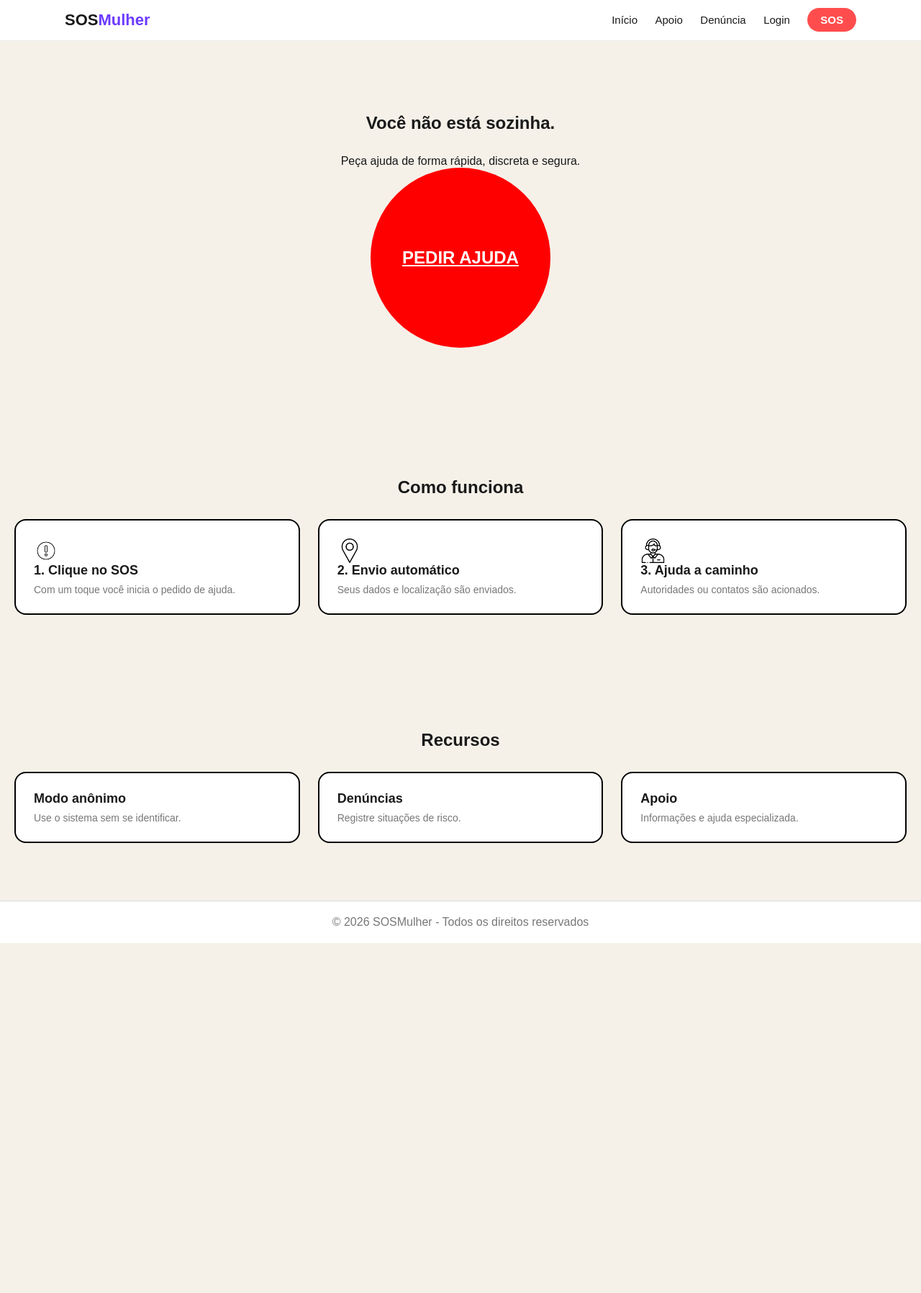
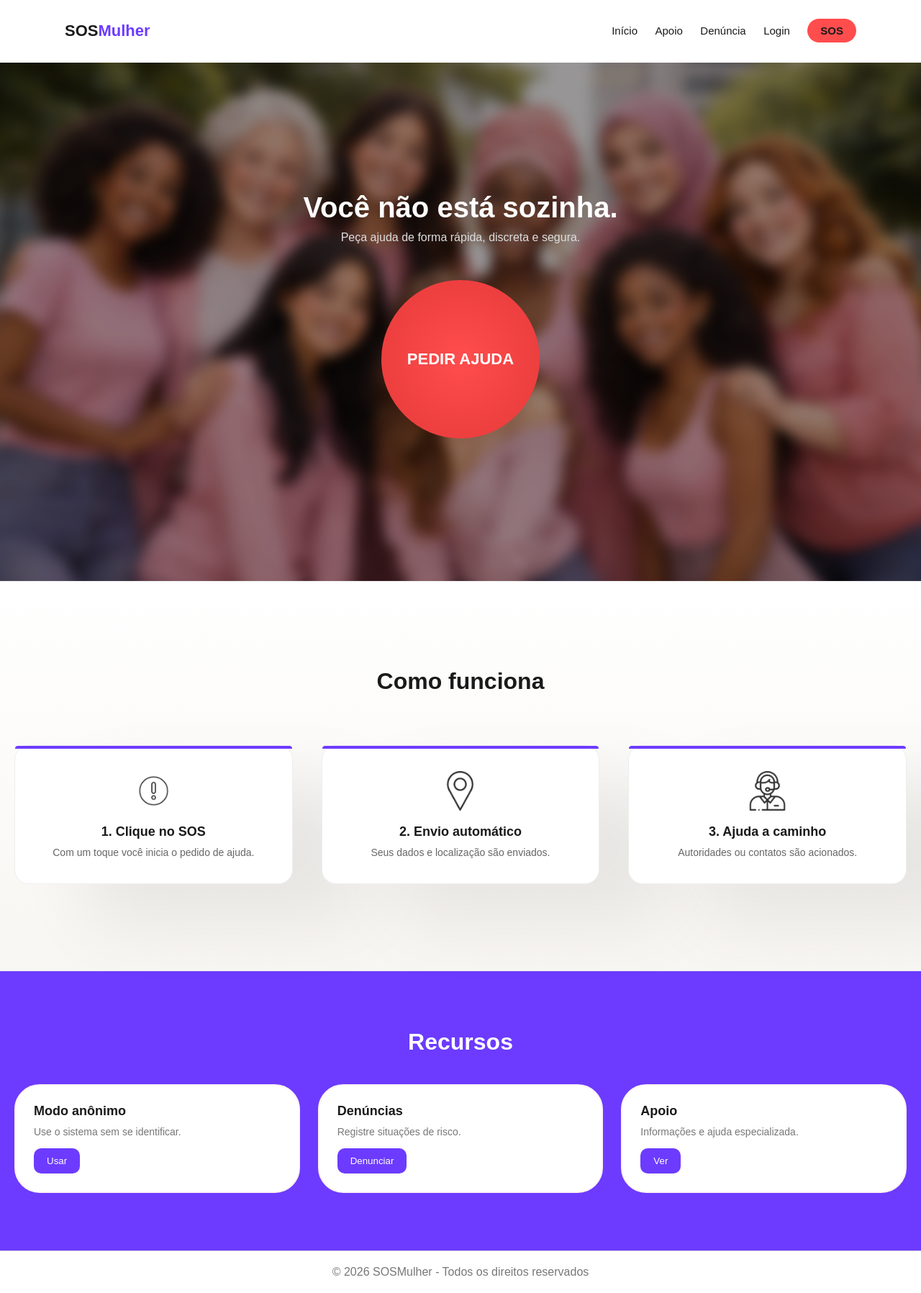
Before and after one commit to ferestevesr/sosmulherpi, a Python web app: template templates/index.html in a window 1280 px wide. Shown: the whole page at 72% size. Before the commit the page ends 1310 px from the top, so only its background shows below. Run offline with Jinja, Linux system fonts and the light colour scheme; the template is opened without the code that fills it, so the values that code supplies are empty.

Commit message:
atualização

```diff
--- a/css/style.css
+++ b/css/style.css
@@ -11,25 +11,22 @@
         color: #1a1a1a;
     }
 
-
     /* HEADER */
     .header {
         background: #ffffff;
-    border-bottom: 1px solid #eee;
+        border-bottom: 1px solid #ffffff;
         position: sticky;
         top: 0;
         z-index: 1000;
     }
 
-  /* CONTAINER FLEX */
     .header-content {
         display: flex;
         justify-content: space-between;
         align-items: center;
-    padding: 15px 0;
+        padding: 30px 0;
     }
 
-  /* LOGO */
     .logo {
         font-size: 22px;
         font-weight: bold;
@@ -53,10 +50,10 @@
         color: #6c3bff;
     }
 
-  /* BOTÃO SOS NO NAV */
+    /* BOTÃO SOS NAV */
     .btn-sos-nav {
         background: #ff4d4d;
-    color: white !important;
+        color: white;
         padding: 8px 18px;
         border-radius: 20px;
         font-weight: bold;
@@ -77,108 +74,230 @@
 
     /* HERO */
 .hero {
-    padding: 100px 20px;
+    position: relative;
+    min-height: 90vh; /* ocupa a tela */
+    padding: 120px 20px;
+
     display: flex;
     flex-direction: column;
     align-items: center;
+    justify-content: center; /* centraliza vertical */
 
+    text-align: center;
+    overflow: hidden;
+
+    color: white;
 }
 
-  .hero-content {
-    display: flex;
-    align-items: center;
-    justify-content: space-between;
-    gap: 40px;
-  }
+/* FUNDO */
+.hero::before {
+    content: "";
+    position: absolute;
 
-  .hero-text h2 {
-    font-size: 2.8rem;
-    margin-bottom: 15px;
+    width: 100%;
+    height: 100%;
+
+    background: url("/img/img/imgfundo.png") no-repeat center;
+    background-size: cover;
+
+    top: 0;
+    left: 0;
+
+    filter: blur(8px) brightness(0.6); /* AQUI O SEGREDO */
+
+    transform: scale(1.1); /* evita bordas cortadas do blur */
+
+    z-index: 0;
 }
 
 
+/* CONTEÚDO NA FRENTE */
+.hero > * {
+    position: relative;
+    z-index: 1;
+}
 
+/* TEXTOS */
+.hero h2 {
+    font-size: 2.5rem;
+    margin-bottom: 10px;
+}
 
-  /* BOTÃO */
+.hero p {
+    color: #ddd; /* melhor contraste */
+    margin-bottom: 30px;
+}
+
+    /* BOTÃO SOS */
     .botao-ajuda {
-
-    width: 250px;
-    height: 250px;
-    background-color: red;
+        width: 220px;
+        height: 220px;
+        background: radial-gradient(circle, #ff4d4d, #e63939);
         color: white;
-    border: none;
         border-radius: 50%;
-    font-size: 24px;
+        font-size: 22px;
         font-weight: bold;
         cursor: pointer;
         display: flex;
         align-items: center;
         justify-content: center;
-    text-align: center;
-
+        margin: 20px auto;
+        text-decoration: none;
+        transition: 0.3s;
     }
 
     .botao-ajuda:hover {
-    background-color: rgb(139, 0, 0);
+        transform: scale(1.08);
+    }
 
-}
    /* SEÇÕES */
 section {
-    padding: 80px 20px;
+    padding: 120px 20px; /* mais respiro */
 }
 
 section h2 {
-    margin-bottom: 30px;
+    margin-bottom: 70px;
     text-align: center;
+    font-size: 2rem;
+}
+
+/* COMO FUNCIONA */
+.como-funciona {
+    background: linear-gradient(to bottom, #ffffff, #f8f6f2);
+    border-top: 1px solid #eee;
+    border-bottom: 1px solid #eee;
 }
 
 /* CARDS */
 .cards {
     display: grid;
-    grid-template-columns: repeat(auto-fit, minmax(280px, 1fr));
+    grid-template-columns: repeat(auto-fit, minmax(260px, 1fr));
+    gap: 40px; /* mais espaço */
+}
+
+/* CARD */
+.card {
+    background: #ffffff;
+    padding: 35px 25px;
+    border-radius: 20px;
+
+    border: 1px solid #eee;
+
+    text-align: center;
+    position: relative;
+
+    transition: all 0.3s ease;
+}
+
+.card {
+    box-shadow:
+        100px 50px 100px rgba(0,0,0,0.08),
+        inset 0 10px 0 rgba(255,255,255,0.6);
+}
+/* LINHA ROXA TOP (detalhe premium) */
+.card::before {
+    content: "";
+    position: absolute;
+    top: 0;
+    left: 0;
+
+    width: 100%;
+    height: 4px;
+
+    background: #6c3bff;
+    border-radius: 20px 20px 0 0;
+}
+/* hover */
+.card:hover {
+    transform: translateY(-12px);
+    box-shadow: 0 20px 60px rgba(0, 0, 0, 0.15),
+                0 5px 20px rgba(0, 0, 0, 0.08);
+}
+
+/* TÍTULO */
+.card h3 {
+    margin-bottom: 10px;
+    font-size: 18px;
+}
+
+/* TEXTO */
+.card p {
+    color: #666;
+    font-size: 14px;
+}
+
+/* IMAGENS */
+.card img {
+    width: 55px;
+    margin-bottom: 15px;
+    opacity: 0.8;
+}
+
+
+    /* SEÇÃO RECURSOS */
+    .recursos {
+        background: #6c3bff;
+        padding: 80px 20px;
+    }
+
+    .recursos h2 {
+        text-align: center;
+        margin-bottom: 40px;
+        color: white;
+    }
+
+    /* CONTAINER DOS RECURSOS */
+    .recursos-container {
+        display: grid;
+        grid-template-columns: repeat(auto-fit, minmax(250px, 1fr));
         gap: 25px;
     }
 
-  .card {
+    /* CARD DE RECURSO */
+    .recurso {
         background: #ffffff;
         padding: 25px;
-    border-radius: 16px;
-    border: 2px solid #000000;
+        border-radius: 35px;
+        border: 2px solid #fff3f3;
         transition: all 0.25s ease;
         text-align: left;
         position: relative;
+
     }
 
 
-  .card:hover {
+    /* HOVER */
+    .recurso:hover {
         transform: translateY(-8px);
-    box-shadow: 0 10px 30px rgba(0,0,0,0.08);
+        box-shadow: 0 10px 30px rgba(0, 0, 0, 0.08);
     }
 
-  .card h3 {
-    margin-bottom: 8px;
+    /* TÍTULO */
+    .recurso h3 {
+        margin-bottom: 10px;
         font-size: 18px;
     }
 
-  .card p {
+    /* TEXTO */
+    .recurso p {
         color: #777;
         font-size: 14px;
+        margin-bottom: 15px;
     }
 
-  .icon {
-    font-size: 28px;
-    margin-bottom: 10px;
-    display: block;
+    /* BOTÃO */
+    .recurso button {
+        background: #6c3bff;
+        color: white;
+        border: none;
+        padding: 10px 18px;
+        border-radius: 10px;
+        cursor: pointer;
+        transition: 0.3s;
     }
 
-img {
-    max-width: 10%;
-    height: auto;
-    text-align: center;
-    display: flex;
-    justify-content: center;
-
-
+    .recurso button:hover {
+        background: #4b1fd1;
     }
 
     /* FOOTER */
@@ -192,12 +311,7 @@ img {
 
     /* RESPONSIVO */
     @media (max-width: 900px) {
-    .hero-content {
-      flex-direction: column;
-      text-align: center;
-    }
-
-    .hero-img img {
-      width: 250px;
+        .hero h2 {
+            font-size: 2rem;
         }
     }
--- a/templates/index.html
+++ b/templates/index.html
@@ -60,21 +60,26 @@
   <section class="recursos">
     <h2>Recursos</h2>
 
-    <div class="cards">
-      <div class="card">
+    <div class="recursos-container">
+
+      <div class="recurso">
         <h3>Modo anônimo</h3>
         <p>Use o sistema sem se identificar.</p>
+        <button>Usar</button>
       </div>
 
-      <div class="card">
+      <div class="recurso">
         <h3>Denúncias</h3>
         <p>Registre situações de risco.</p>
+        <button>Denunciar</button>
       </div>
 
-      <div class="card">
+      <div class="recurso">
         <h3>Apoio</h3>
         <p>Informações e ajuda especializada.</p>
+        <button>Ver</button>
       </div>
+
     </div>
   </section>
 
```
Also changed, not shown: img/img/imgfundo.png (added). Lines whose indentation alone changed are shown as unchanged.
